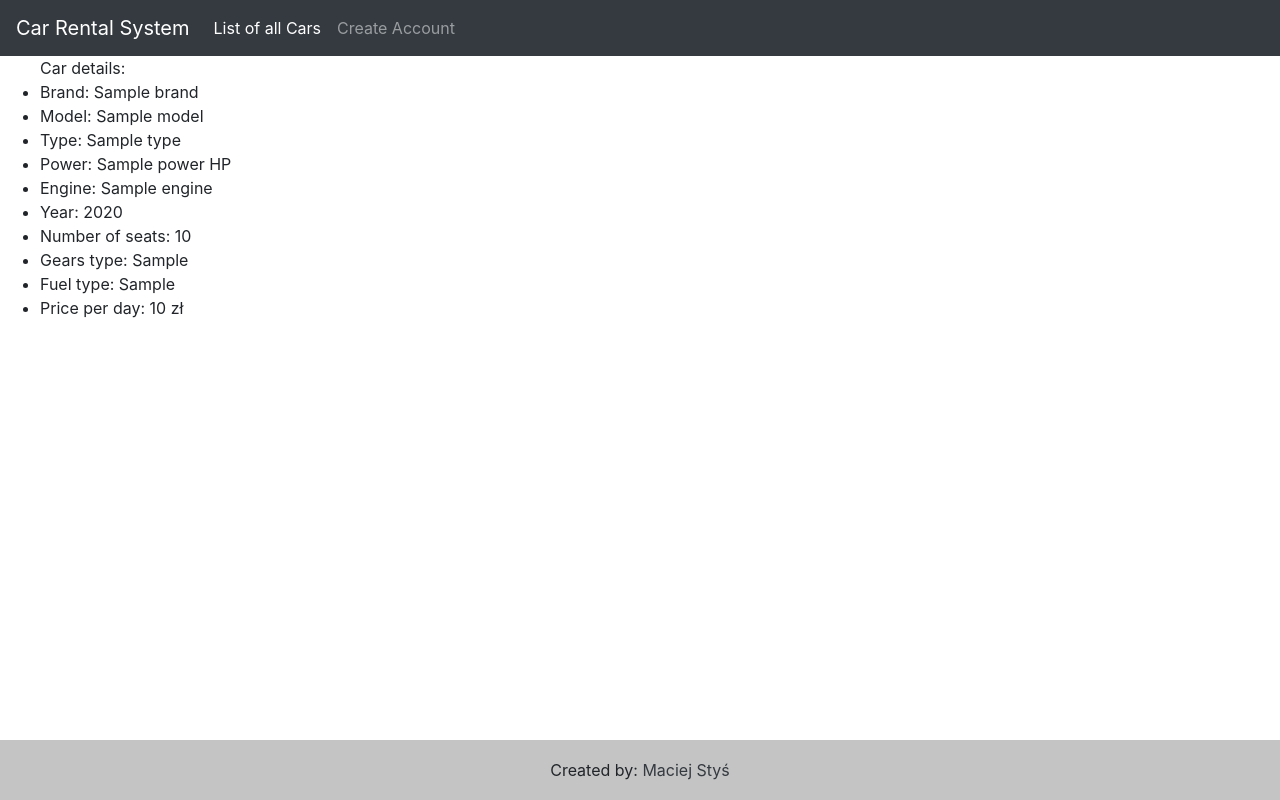
After one commit to Macias92/RentCarApp, a Django app: template templates/car_details.html in a window 1280 px wide. The commit adds this page. Run offline with Django 4.2, Linux system fonts and the light colour scheme; the template is opened without the code that fills it: most values are stand-ins (such as "Sample title", 1, 10 or a date in 2020); some libraries are stand-ins or nearby versions.

Commit message:
new views: car details, update and delete some new html

```diff
--- a/RentCar/urls.py
+++ b/RentCar/urls.py
@@ -16,7 +16,7 @@ Including another URLconf
 from django.contrib import admin
 from django.urls import path, include
 
-from rentcar_app.views import CarAddCreateView, CarListView, CarUpdateView, IndexView
+from rentcar_app.views import CarAddCreateView, CarListView, CarUpdateView, IndexView, CarDetailsView, CarDeleteView
 
 urlpatterns = [
     path('admin/', admin.site.urls),
@@ -24,5 +24,7 @@ urlpatterns = [
     path('', IndexView.as_view(), name='index'),
     path('car_add/', CarAddCreateView.as_view(), name='car_add'),
     path('car_list/', CarListView.as_view(), name='car_list'),
-    path('car_update/<int:pk>/', CarUpdateView.as_view(), name='car_update')
+    path('car_details/<int:pk>/', CarDetailsView.as_view(), name='car_details'),
+    path('car_update/<int:pk>/', CarUpdateView.as_view(), name='car_update'),
+    path('car_delete/<int:pk>/', CarDeleteView.as_view(), name='car_delete'),
 ]
--- a/templates/base.html
+++ b/templates/base.html
@@ -6,14 +6,37 @@
     <meta name="viewport"
           content="width=device-width, user-scalable=no, initial-scale=1.0, maximum-scale=1.0, minimum-scale=1.0">
     <meta http-equiv="X-UA-Compatible" content="ie=edge">
-    <title>Document</title>
-    <link rel="stylesheet" type="text/css" href="{% static 'base.css' %}">
-{#    jeśli chciałbym dodać obrazek, to wpisuje zamiast href src i nazwę pliku#}
+    {% block title %}
+    <title>Home</title>
+    {% endblock %}
+{#    <link rel="stylesheet" type="text/css" href="{% static 'base.css' %}">#}
+    <link rel="stylesheet" href="https://maxcdn.bootstrapcdn.com/bootstrap/4.0.0/css/bootstrap.min.css" integrity="sha384-Gn5384xqQ1aoWXA+058RXPxPg6fy4IWvTNh0E263XmFcJlSAwiGgFAW/dAiS6JXm" crossorigin="anonymous">
+
+<style>
+    .footer {
+      position: absolute;
+      bottom: 0;
+      width: 100%;
+      height: 60px; /* Set the fixed height of the footer here */
+      line-height: 60px; /* Vertically center the text there */
+      background-color: #f5f5f5;
+    }
+  </style>
 </head>
 <body>
-{#{% include "nav_bar.html" %}#}
+{% include "nav_bar.html" %}
 {% block content %}
 {% endblock %}
 {#<br>{{ date }} {{ user.username }}#}
+
+
+<!-- Footer -->
+<footer class="footer">
+    <div class="text-center p-0" style="background-color: rgba(0, 0, 0, 0.2);">
+    Created by:
+    <a class="text-dark" href="https://www.linkedin.com/in/maciejstys1992/">Maciej Styś</a>
+  </div>
+</footer>
+<!-- Footer -->
 </body>
 </html>
--- /dev/null
+++ b/templates/car_details.html
@@ -0,0 +1,19 @@
+{% extends "base.html" %}
+{% block title %}
+    <title>Car details</title>
+    {% endblock %}
+
+{% block content %}
+    <ul>Car details:
+        <li>Brand: {{ car.brand}}</li>
+        <li>Model: {{ car.model }}</li>
+        <li>Type: {{ car.type}}</li>
+        <li>Power: {{ car.power}} HP</li>
+        <li>Engine: {{ car.engine }}</li>
+        <li>Year: {{ car.year }}</li>
+        <li>Number of seats: {{ car.seats}}</li>
+        <li>Gears type: {{ car.get_gears_display }}</li>
+        <li>Fuel type: {{ car.get_fuel_display }}</li>
+        <li>Price per day: {{ car.price_per_day }} zł </li>
+    </ul>
+{% endblock %}
--- a/templates/car_list.html
+++ b/templates/car_list.html
@@ -1,8 +1,11 @@
 {% extends "base.html" %}
+ {% block title %}
+    <title>Car list</title>
+    {% endblock %}
 {% block content %}
     <ul>
     {% for car in object_list %}
-        <li><a href="{{car.get_absolute_url}}">{{car}}</a></li>
+        <li><a href="{{car.get_details_url}}">{{car}} </a><a href="{{ car.get_update_url }}">[Edit] </a> <a href="{{ car.get_delete_url }}">[Delete]</a></li>
     {% endfor %}
     </ul>
 {% endblock %}
--- a/templates/nav_bar.html
+++ b/templates/nav_bar.html
@@ -1,16 +1,31 @@
-<div class="topnav">
-    <a href="{% url "author_add" %}">Add Author</a>
-    <a href="{% url "author_list" %}">Author List</a>
-{% if perms.b_app.add_book %}
-    <a href="{% url "book_add" %}">Add Book</a>
-{% endif %}
-    <a href="{% url "book_list" %}">Book List</a>
-    <a href="{% url "publisher_model_add" %}">Add Publisher</a>
-    <a href="{% url "publisher_create" %}">Create Publisher</a>
-    {% if user.is_authenticated %}
-    <a href="{% url "logout" %}">Log out</a>
-    {% else %}
-    <a href="{% url "login" %}">Log in</a>
-    <a href="{% url "create-user" %}">Create User</a>
-    {% endif %}
-</div>
+{#<div class="topnav">#}
+{#    <a href="{% url "author_add" %}">Add Author</a>#}
+{#    <a href="{% url "author_list" %}">Author List</a>#}
+{#{% if perms.b_app.add_book %}#}
+{#    <a href="{% url "book_add" %}">Add Book</a>#}
+{#{% endif %}#}
+{#    <a href="{% url "book_list" %}">Book List</a>#}
+{#    <a href="{% url "publisher_model_add" %}">Add Publisher</a>#}
+{#    <a href="{% url "publisher_create" %}">Create Publisher</a>#}
+{#    {% if user.is_authenticated %}#}
+{#    <a href="{% url "logout" %}">Log out</a>#}
+{#    {% else %}#}
+{#    <a href="{% url "login" %}">Log in</a>#}
+{#    <a href="{% url "create-user" %}">Create User</a>#}
+{#    {% endif %}#}
+{#</div>#}
+
+<!-- Nav -->
+<nav class="navbar navbar-expand-lg navbar navbar-dark bg-dark">
+  <a class="navbar-brand" href="{% url "index" %}">Car Rental System</a>
+  <button class="navbar-toggler" type="button" data-toggle="collapse" data-target="#navbarNavAltMarkup" aria-controls="navbarNavAltMarkup" aria-expanded="false" aria-label="Toggle navigation">
+    <span class="navbar-toggler-icon"></span>
+  </button>
+  <div class="collapse navbar-collapse" id="navbarNavAltMarkup">
+    <div class="navbar-nav">
+      <a class="nav-item nav-link active" href="{% url "car_list" %}">List of all Cars<span class="sr-only">(current)</span></a>
+      <a class="nav-item nav-link" href="{% url "create_user" %}">Create Account</a>
+    </div>
+  </div>
+</nav>
+<!-- Nav -->
```
Also changed, not shown: rentcar_app/models.py (+9 -3 lines), rentcar_app/views.py (+30 -5 lines), rentcar_app/migrations/0002_rename_name_car_model.py (added).
